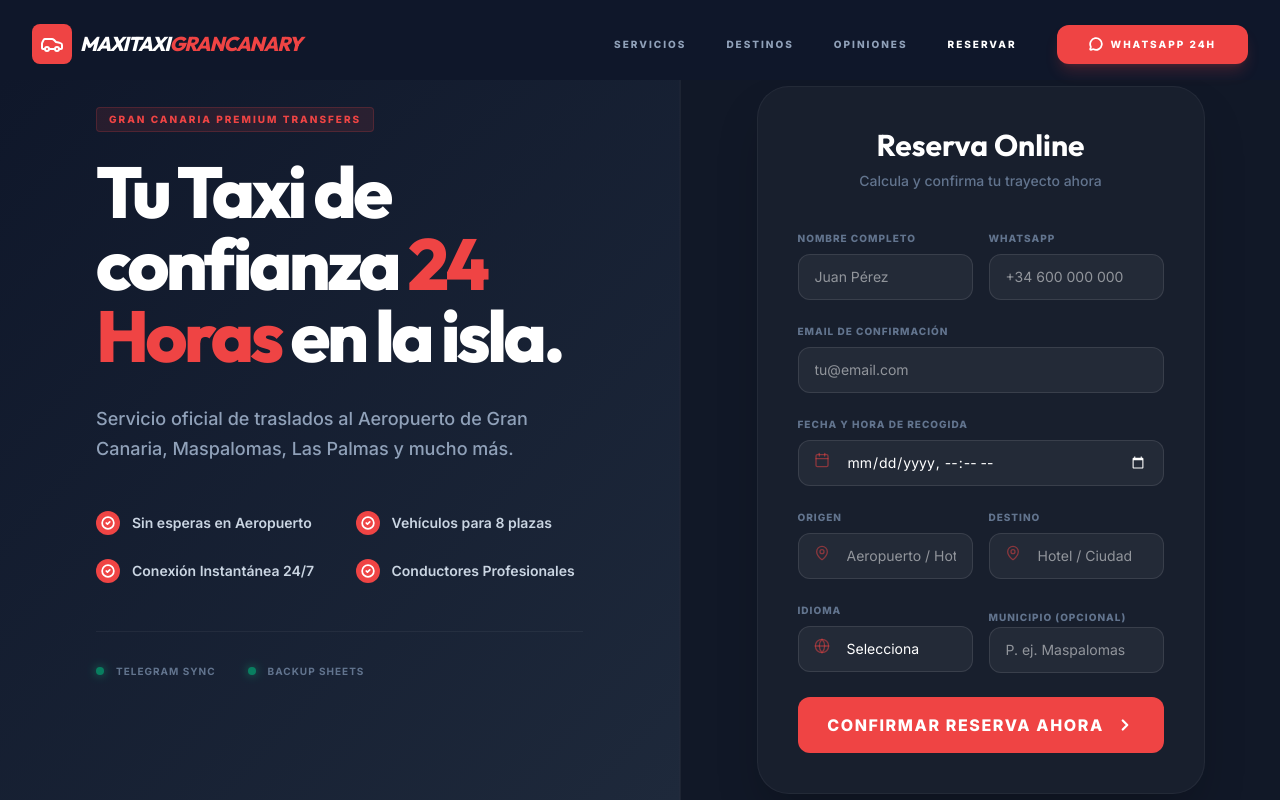
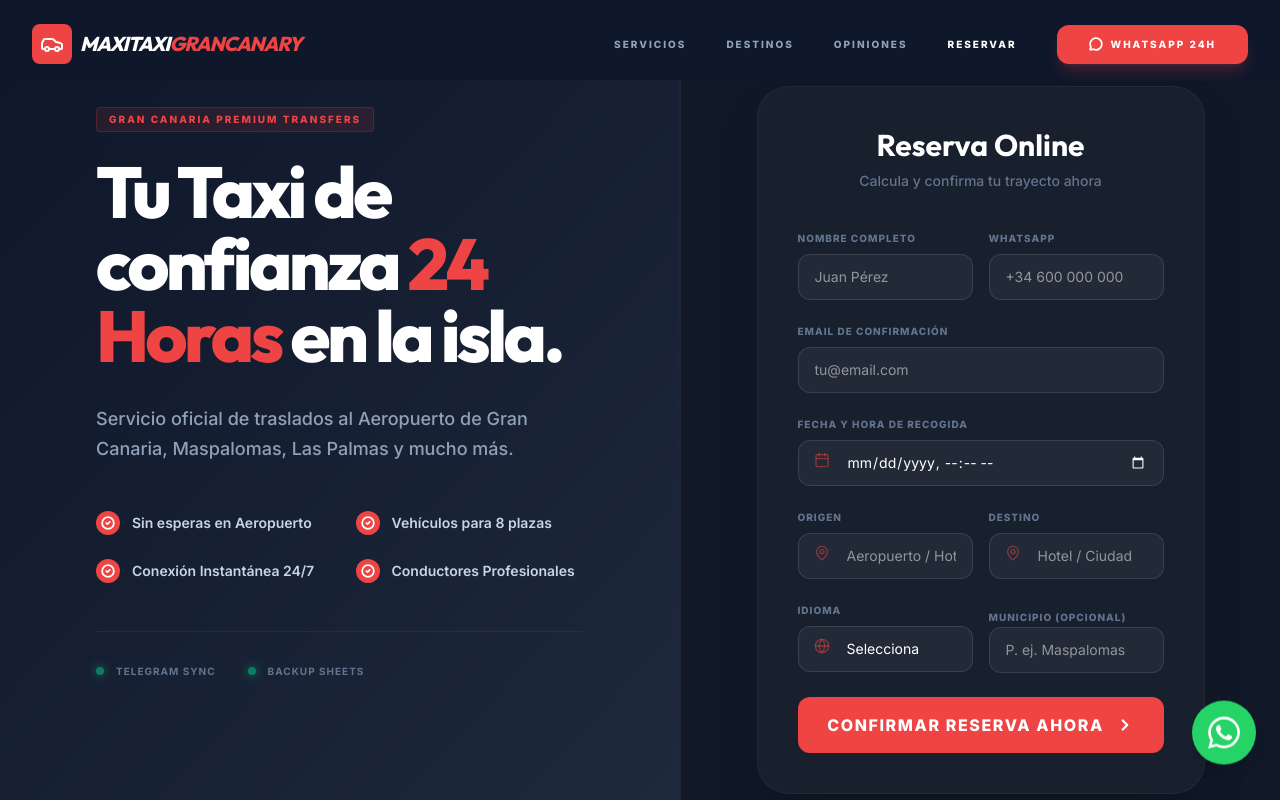
Before and after one commit to Muya58/maxitaxigrancanary, a React (Vite) app: page / in a window 1280 px wide. Shown: the top 800 px of the page. Built offline with nearby package versions, Linux system fonts and the light colour scheme.

Commit message:
Update print statement from 'Hello' to 'Goodbye'

```diff
--- a/src/App.tsx
+++ b/src/App.tsx
@@ -881,6 +881,19 @@
             </div>
           </div>
         </div>
+              {/* --- BOTON FLOTANTE DE WHATSAPP GLOBAL --- */}
+      <a
+        href="https://wa.me/34619735892"
+        target="_blank"
+        rel="noopener noreferrer"
+        className="fixed bottom-6 right-6 z-50 bg-[#25D366] text-white p-4 rounded-full shadow-lg hover:bg-[#20bd5a] hover:scale-110 transition-transform duration-300 flex items-center justify-center animate-bounce"
+        aria-label="Contactar por WhatsApp 24h"
+      >
+        <svg viewBox="0 0 24 24" fill="currentColor" className="w-8 h-8">
+          <path d="M17.472 14.382c-.297-.149-1.758-.867-2.03-.967-.273-.099-.471-.148-.67.15-.197.297-.767.966-.94 1.164-.173.199-.347.223-.644.075-.297-.15-1.255-.463-2.39-1.475-.883-.788-1.48-1.761-1.653-2.059-.173-.297-.018-.458.13-.606.134-.133.298-.347.446-.52.149-.174.198-.298.298-.497.099-.198.05-.371-.025-.52-.075-.149-.669-1.612-.916-2.207-.242-.579-.487-.5-.669-.51-.173-.008-.371-.01-.57-.01-.198 0-.52.074-.792.372-.272.297-1.04 1.016-1.04 2.479 0 1.462 1.065 2.875 1.213 3.074.149.198 2.096 3.2 5.077 4.487.709.306 1.262.489 1.694.625.712.227 1.36.195 1.871.118.571-.085 1.758-.719 2.006-1.413.248-.694.248-1.289.173-1.413-.074-.124-.272-.198-.57-.347m-5.421 7.403h-.004a9.87 9.87 0 01-5.031-1.378l-.361-.214-3.741.982.998-3.648-.235-.374a9.86 9.86 0 01-1.51-5.26c.001-5.45 4.436-9.884 9.888-9.884 2.64 0 5.122 1.03 6.988 2.898a9.825 9.825 0 012.893 6.994c-.003 5.45-4.437 9.884-9.885 9.884m8.413-18.297A11.815 11.815 0 0012.05 0C5.495 0 .16 5.335.157 11.892c0 2.096.547 4.142 1.588 5.945L.057 24l6.305-1.654a11.882 11.882 0 005.683 1.448h.005c6.554 0 11.89-5.335 11.893-11.893a11.821 11.821 0 00-3.48-8.413Z"/>
+        </svg>
+      </a>
+
       </footer>
     </div>
   );
```
